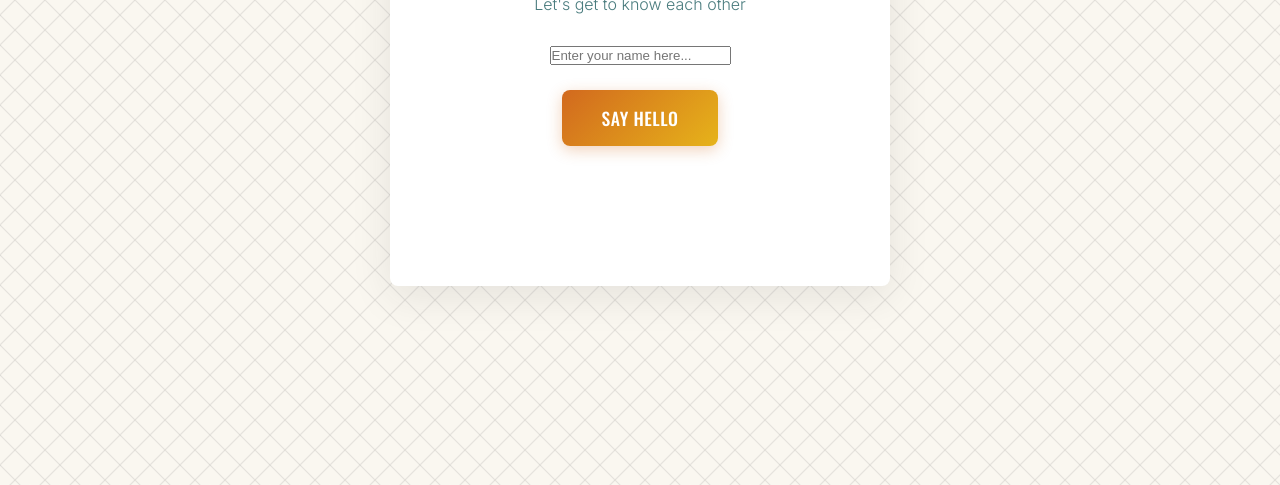
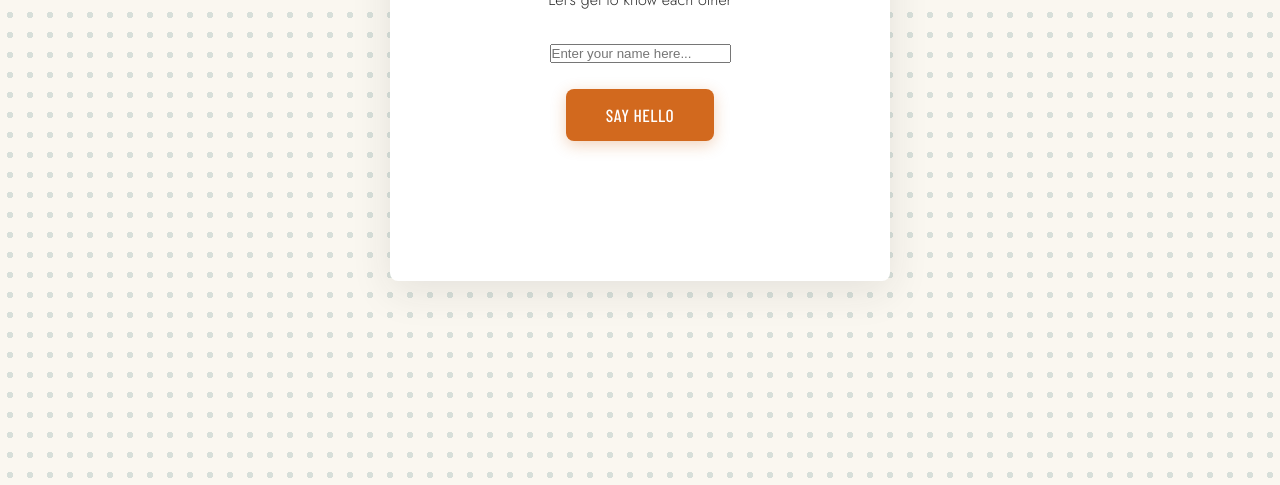
Before and after one commit to aliciawarddev/js-name-greeter, a plain HTML site: page index.html in a window 1280 px wide. Shown: the part 315-800 px from the top of the page. Drawn offline with nearby package versions, Linux system fonts and the light colour scheme.

Commit message:
Adjust styling to be more MCM style

```diff
--- a/index.html
+++ b/index.html
@@ -9,6 +9,14 @@
     <link rel="preconnect" href="https://fonts.googleapis.com">
     <link rel="preconnect" href="https://fonts.gstatic.com" crossorigin>
     <link href="https://fonts.googleapis.com/css2?family=Oswald:wght@400;500;600&family=Inter:wght@300;400;500&display=swap" rel="stylesheet">
+    <link href="https://fonts.googleapis.com/css2?family=Bebas+Neue&display=swap" rel="stylesheet">
+    <link href="https://fonts.googleapis.com/css2?family=Fjalla+One&display=swap" rel="stylesheet">
+    <link href="https://fonts.googleapis.com/css2?family=Barlow+Condensed:wght@500;600;700&display=swap" rel="stylesheet">
+    <link href="https://fonts.googleapis.com/css2?family=Antonio:wght@400;500;600&display=swap" rel="stylesheet">
+    <link href="https://fonts.googleapis.com/css2?family=Work+Sans:wght@300;400;500&display=swap" rel="stylesheet">
+    <link href="https://fonts.googleapis.com/css2?family=DM+Sans:wght@400;500&display=swap" rel="stylesheet">
+    <link href="https://fonts.googleapis.com/css2?family=Outfit:wght@300;400;500&display=swap" rel="stylesheet">
+    <link href="https://fonts.googleapis.com/css2?family=Jost:wght@300;400;500&display=swap" rel="stylesheet">
 
     <!-- Link to CSS-->
      <link rel="stylesheet" href="style.css">
--- a/style.css
+++ b/style.css
@@ -19,8 +19,8 @@
     box-sizing: border-box;
 }
 
-        body {
-    font-family: 'Inter', sans-serif;
+body {
+    font-family: 'Jost', sans-serif;
     background-color: var(--background-light);
     color: var(--text-dark);
     min-height: 100vh;
@@ -29,10 +29,8 @@
     align-items: center;
     padding: 20px;
     /* Subtle geometric pattern background */
-    background-image:
-        linear-gradient(45deg, transparent 48%, var(--shadow-color) 49%, var(--shadow-color) 51%, transparent 52%),
-        linear-gradient(-45deg, transparent 48%, var(--shadow-color) 49%, var(--shadow-color) 51%, transparent 52%);
-    background-size: 30px 30px;
+    background-image: radial-gradient(circle, color-mix(in srgb, var(--secondary-color) 20%, transparent) 3px, transparent 3px);
+    background-size: 20px 20px;
     background-position: 0 0, 15px 15px;
 }
 
@@ -51,7 +49,7 @@
 
 /* Main heading */
 h1 {
-    font-family: 'Oswald', sans-serif;
+    font-family: 'Barlow Condensed', sans-serif;
     font-size: 2.5rem;
     font-weight: 600;
     color: var(--primary-color);
@@ -60,10 +58,10 @@ h1 {
 }
 
 .subtitle {
-    font-family: 'Inter', sans-serif;
+    font-family: 'Jost', sans-serif;
     font-size: 1rem;
     font-weight: 300;
-    color: var(--secondary-color);
+    color: var(--text-dark);
     margin-bottom: 30px;
 }
 
@@ -77,7 +75,7 @@ input[type="text"] {
     width: 100%;
     padding: 15px 20px;
     font-size: 1rem;
-    font-family: 'Inter', sans-serif;
+    font-family: 'Jost', sans-serif;
     border: 2px solid var(--secondary-color);
     border-radius: var(--border-radius);
     background-color: var(--background-light);
@@ -101,12 +99,12 @@ input[type="text"]::placeholder {
 
 /* Button styling */
 button {
-    background: linear-gradient(135deg, var(--primary-color), var(--accent-color));
+    background: var(--primary-color);
     color: var(--text-light);
     border: none;
     padding: 15px 40px;
     font-size: 1.1rem;
-    font-family: 'Oswald', sans-serif;
+    font-family: 'Barlow Condensed', sans-serif;
     font-weight: 500;
     letter-spacing: 0.5px;
     border-radius: var(--border-radius);
@@ -135,7 +133,7 @@ button:active {
     background: linear-gradient(135deg, var(--secondary-color), var(--primary-color));
     color: var(--text-light);
     border-radius: var(--border-radius);
-    font-family: 'Oswald', sans-serif;
+    font-family: 'Barlow Condensed', sans-serif;
     font-size: 1.8rem;
     font-weight: 500;
     min-height: 70px;
```
